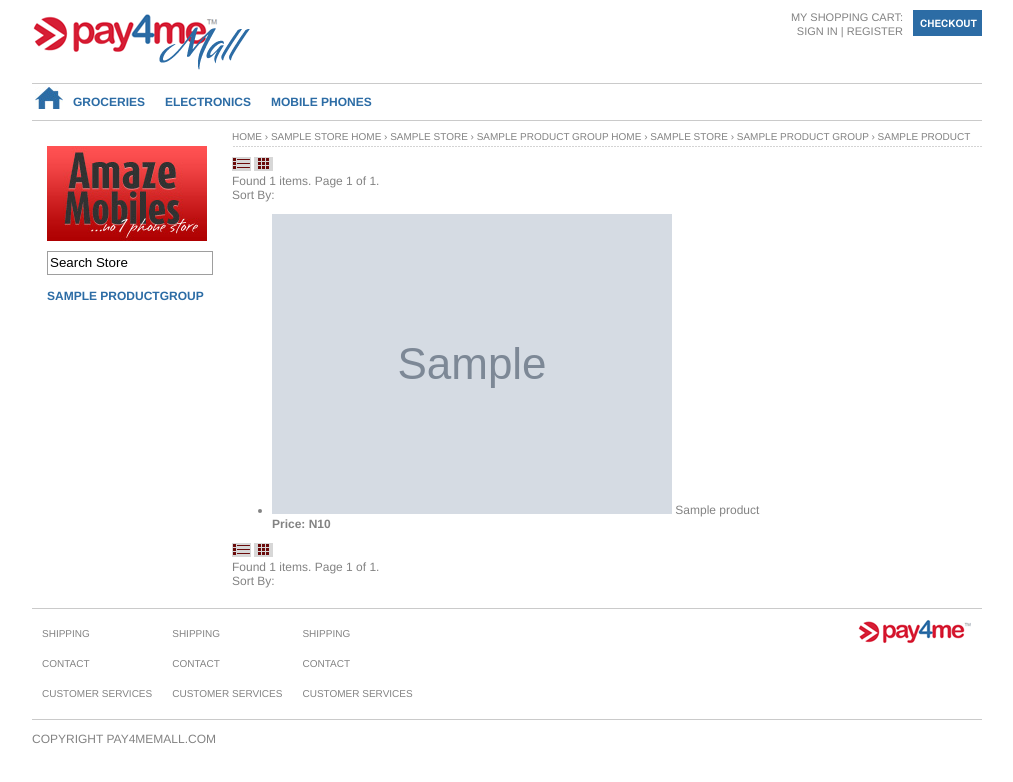
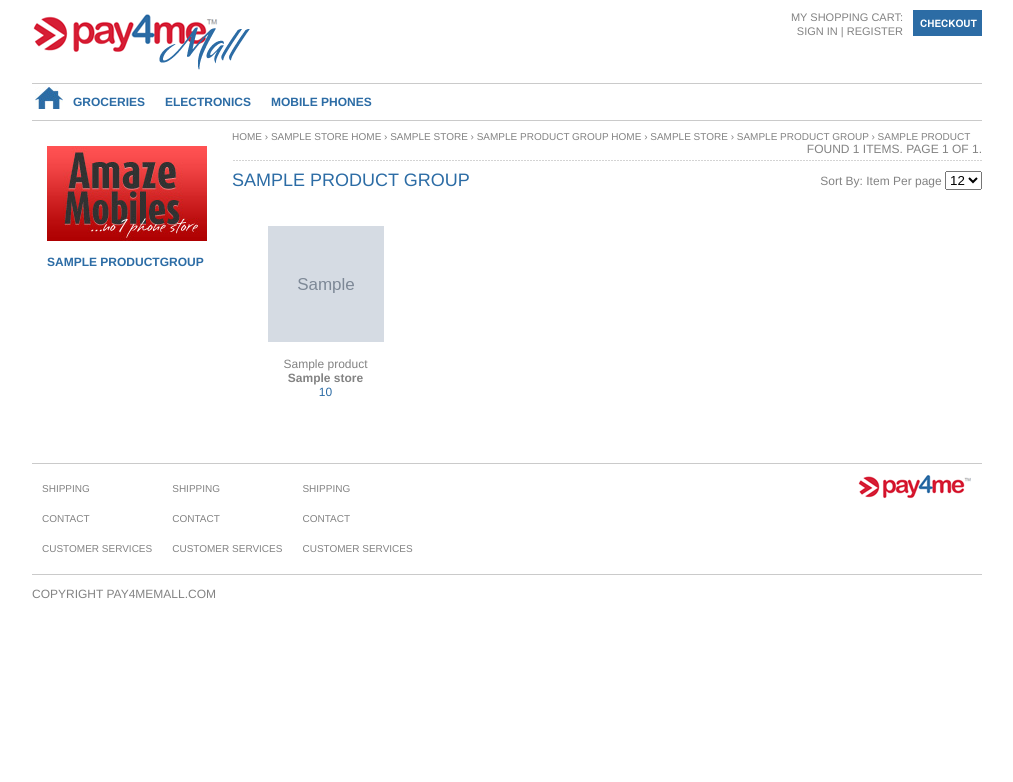
Before and after one commit to deone/beanstalk, a Django app: template templates/store/product_group.html in a window 1280 px wide. Shown: the top 782 px of the page, without its empty margins (133-1146 px from the left). Run offline with Django 3.2, Linux system fonts and the light colour scheme; the template is opened without the code that fills it: most values are stand-ins (such as "Sample title", 1, 10 or a date in 2020); grey boxes marked "Sample" are stand-in pictures; parts of the project's set-up code (start-up, migrations or seed data) failed here and were passed over.

Commit message:
Increased number of displayed products on store home to 8. Added {% block pagination %} to {% breadcrumbs %} in base_inner.html. Wrapped {{ store_search_form }} in <form> tag. Added UI design to store/index.html and store/product_group.html.

```diff
--- a/store/views.py
+++ b/store/views.py
@@ -24,7 +24,7 @@ def index(request, store_name, template="store/index.html"):
 
     return render_to_response(template, {
 	    "store": store,
-	    "products": products[:5],
+	    "products": products[:8],
 	    "form_set": af.store_forms,
     }, context_instance=RequestContext(request))
 
--- a/templates/base_inner.html
+++ b/templates/base_inner.html
@@ -8,7 +8,9 @@
 	{% block sidebar %}{% endblock %}
     </div>
     <div id="rightCol">
-	{% block breadcrumbs %}{% endblock %}
+	{% block breadcrumbs %}
+	    {% block pagination %}{% endblock %}
+	{% endblock %}
 	{% block content_body %}{% endblock %}
     </div>
 </div>
--- a/templates/store/index.html
+++ b/templates/store/index.html
@@ -2,7 +2,9 @@
 
 {% block sidebar %}
     <div id="storeLogo"><a href="#"><img src="{{ MEDIA_URL }}img/amazeLogo.jpg" alt="{{ store.name }}"></a></div>
-    <input name="" type="text" id="storeSearch" value="Search Store"/>
+    <form id="store_search">
+	{{ form_set.store_search_form.query }}
+    </form>
     <ul>
 	{% for pg in store.productgroup_set.all %}
 	    {% if product_group %}
@@ -20,6 +22,7 @@
 
 {% block breadcrumbs %}
     <div id="breadCrum">
+	<div id="url">
 	    {% if store %}
 		<a href="/">Home</a> &rsaquo; {{ store.name }}
 	    {% endif %}
@@ -30,12 +33,14 @@
 		<a href="/">Home</a> &rsaquo; <a href="/store/{{ product.product_group.store.account_name}}/">{{ product.product_group.store.name }}</a> &rsaquo; <a href="/store/{{ product.product_group.store.account_name }}/browse/{{ product.product_group.id }}/">{{ product.product_group.name }}</a> &rsaquo; {{ product.name }}
 	    {% endif %}
 	</div>
-
+	{% block pagination %}{% endblock %}
+	<div class="clear"></div>
+    </div>
 {% endblock %}
 
 {% block content_body %}
     <div id="pageCtrl">
-	<div id="pageTitle">{{ store.name }}</div>
+	<div style="margin:0" id="pageTitle">{{ store.name }}</div>
 	<div class="clear"></div>
     </div>
     <div class="clear"></div>
@@ -43,11 +48,10 @@
     <h2>Recently Added</h2>
     {% for product in products %}
 	<div id="productItem">
-	    <a href="#">
+	    <a href="/store/{{ store.account_name }}/product/{{ product.id }}/">
 		<img src="{{ MEDIA_URL }}{{ product.thumbnail }}"/>
-	    </a>
 		<div class="clear"></div>
-	    <a href="#">{{ product.name }}<br/><b>{{ product.product_group.store.name }}</b></a>
+		<span>{{ product.name }}<br/><b>{{ product.product_group.store.name }}</b></a></span>
 	    <h2>{{ product.price }}</h2>
 	</div>
     {% endfor %}
--- a/templates/store/product_group.html
+++ b/templates/store/product_group.html
@@ -1,12 +1,7 @@
 {% extends "store/index.html" %}
 
-{% block content_body %}
-    <div class="page_control_bar space_bottom">
-	<div id="page_views">
-	    <img src="{{ MEDIA_URL }}img/viewOptions1.gif" title="Expanded View"/>
-	    <img src="{{ MEDIA_URL }}img/viewOptions2.gif" title="Thumbnail View"/>
-	</div>
-	<div id="paginator">
+{% block pagination %}
+    <div id="pager">
 	<span>Found {{ product_list_length }} items.</span>
 	{% if products.has_previous %}
 	    <a href="?page={{ products.previous_page_number }}">Previous</a>
@@ -16,49 +11,32 @@
 	    <a href="?page={{ products.next_page_number }}">Next</a>
 	{% endif %}
     </div>
-	<form id="product_sorter">
+{% endblock %}
+
+{% block content_body %}
+    <div id="pageCtrl">
+	<div id="pageTitle">{{ product_group.name }}</div>
+	<div id="productDetailsCtrl">
 	    <span>Sort By:</span>
 	    {{ form_set.store_sorter_form.sort_items }}
-	</form>
+	    Item Per page
+	    <select name="">
+	      <option>12</option>
+	      <option>14</option>
+	      <option>18</option>
+	    </select>
+	</div>
 	<div class="clear"></div>
     </div>
-
-    <div id="product_list" class="viewport space_bottom">
-	<ul class="product_list">
+    <div class="clear"></div>
     {% for product in products.object_list %}
-	    <li>
-		<a href="/store/{{ product_group.store.account_name }}/product/{{ product.id }}/" title="{{ product.name }}">
+	<div id="productItem">
+	    <a href="/store/{{ store.account_name }}/product/{{ product.id }}/">
 		<img src="{{ MEDIA_URL }}{{ product.thumbnail }}"/>
-		    {{ product.name }}<br/>
-		    <span id="price"><strong>Price: N{{ product.price }}</strong></span>
-		</a>
-	    </li>
-	{% empty %}
-	    <p>There are no products in your store. You can upload products in your <a href="#">Store Administration panel</a>.</p>
+		<div class="clear"></div>
+		<span>{{ product.name }}<br/><b>{{ product.product_group.store.name }}</b></a></span>
+	    <h2>{{ product.price }}</h2>
+	</div>
     {% endfor %}
-	<ul>
     <div class="clear"></div>
-    </div>
-
-    <div class="page_control_bar">
-	<div id="page_views">
-	    <img src="{{ MEDIA_URL }}img/viewOptions1.gif" title="Expanded View"/>
-	    <img src="{{ MEDIA_URL }}img/viewOptions2.gif" title="Thumbnail View"/>
-	</div>
-	<div id="paginator">
-	    <span>Found {{ product_list_length }} items.</span>
-	    {% if products.has_previous %}
-		<a href="?page={{ products.previous_page_number }}">Previous</a>
-	    {% endif %}
-	    Page {{ products.number }} of {{ products.paginator.num_pages }}.</span>
-	    {% if products.has_next %}
-		<a href="?page={{ products.next_page_number }}">Next</a>
-	    {% endif %}
-	</div>
-	<form id="product_sorter">
-	    <span>Sort By:</span>
-	    {{ form_set.store_sorter_form.sort_items }}
-	</form>
-	<div class="clear"></div>
-    </div>
 {% endblock %}
```
Lines whose indentation alone changed are shown as unchanged.
